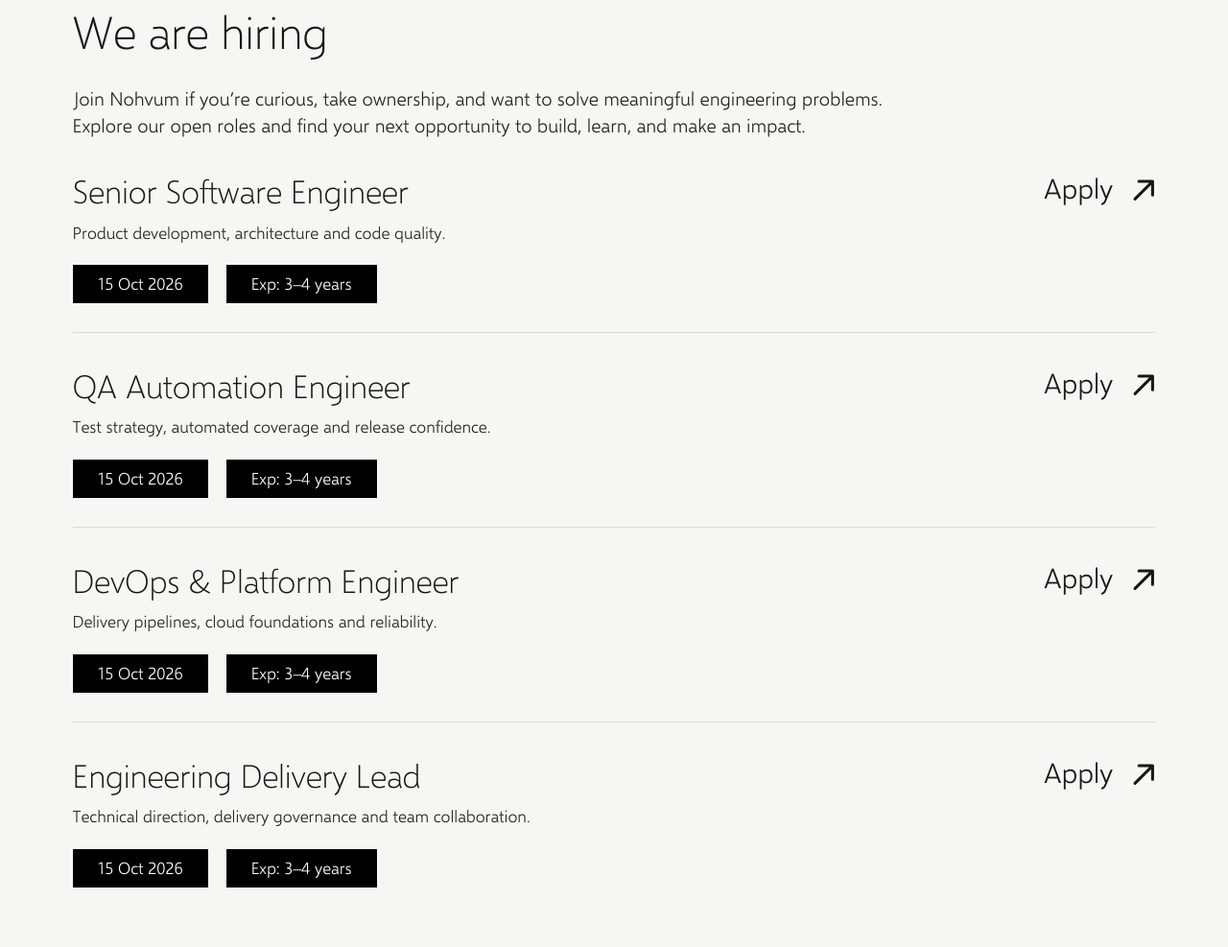
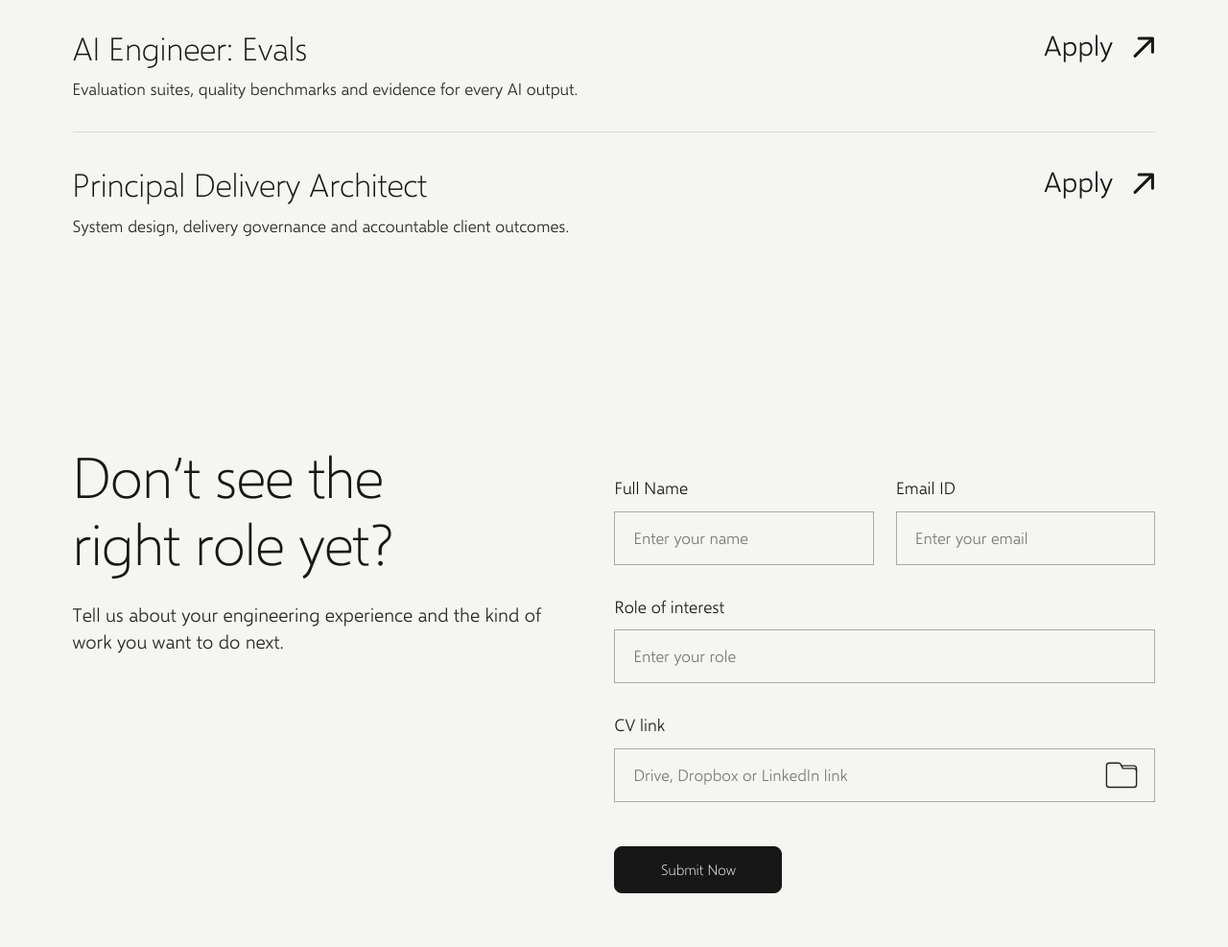
Before and after one commit to Nohvum/website, a plain HTML site: page careers.html in a window 1280 px wide. Shown: the part 783-1770 px from the top of the page at 96% size. Drawn offline with Linux system fonts and the light colour scheme.

Commit message:
List three open roles straight after Why join on Careers
- Remove the "We are hiring" heading and intro; the roles list follows the
  why-join text directly
- Roles are now AI Engineer: Infrastructure, AI Engineer: Evals and
  Principal Delivery Architect, each with a one-line description
- Drop the date and experience chips and their styles

```diff
--- a/assets/css/careers.css
+++ b/assets/css/careers.css
@@ -13,16 +13,12 @@
 .careers-why__text p { font-size: clamp(1.05rem, 0.95rem + 0.35vw, 1.25rem); line-height: 1.4; color: var(--ink-2); }
 .careers-why__text p + p { margin-top: 0.9em; }
 
-/* ---------- Open roles ---------- */
-.careers-roles { padding-block: clamp(60px, 7.2vw, 98px) clamp(64px, 8.6vw, 118px); }
-.careers-roles__intro { margin-top: clamp(16px, 2vw, 26px); font-size: clamp(1.05rem, 0.95rem + 0.35vw, 1.25rem); line-height: 1.4; color: var(--ink-2); max-width: 58rem; }
-.jobs { margin-top: 0; }
+/* ---------- Open roles (listed straight after the why-join text) ---------- */
+.jobs { margin-top: clamp(16px, 2vw, 26px); }
 .job { display: grid; grid-template-columns: minmax(0, 1fr) auto; gap: 12px 32px; padding-block: clamp(28px, 2.7vw, 36px) 30px; }
 .job + .job { border-top: 1px solid var(--line); }
 .job__title { font-size: clamp(1.55rem, 1.15rem + 1.2vw, 2.25rem); font-weight: 300; line-height: 1.2; letter-spacing: -0.005em; }
 .job__text { font-size: clamp(1rem, 0.96rem + 0.15vw, 1.09rem); color: var(--ink-2); margin-top: 10px; }
-.job__chips { display: flex; flex-wrap: wrap; gap: 12px 19px; margin-top: 20px; }
-.chip { display: inline-flex; align-items: center; min-height: 40px; padding: 6px 26px; background: #000; color: #fff; font-size: clamp(1rem, 0.96rem + 0.15vw, 1.09rem); line-height: 1.2; }
 .job__apply {
   align-self: start; display: inline-flex; align-items: center; gap: 10px;
   font-size: clamp(1.4rem, 1.1rem + 0.9vw, 2rem); font-weight: 350; line-height: 1.2;
@@ -33,7 +29,6 @@
 @media (max-width: 560px) {
   .job { grid-template-columns: 1fr; }
   .job__apply { grid-row: 2; justify-self: start; }
-  .chip { padding-inline: 18px; }
 }
 
 /* ---------- Application form ---------- */
--- a/careers.html
+++ b/careers.html
@@ -66,46 +66,27 @@
         <p>You’ll be working with engineers who care about how things are built, not just what gets shipped. At Nohvum, we bring <span class="nowrap">AI-native</span> execution together with human judgement, giving people the freedom to question assumptions, solve difficult problems and improve how software is delivered.</p>
         <p>We believe great engineering comes from curiosity, ownership and accountability. If you want to work on meaningful systems, learn continuously and help shape a better way to build software, there’s a place for you at Nohvum.</p>
       </div>
-    </div>
-  </section>
-
-  <!-- Open roles -->
-  <section class="section section--tint careers-roles" aria-labelledby="roles-title">
-    <div class="container">
-      <h2 class="h2" id="roles-title" data-reveal>We are hiring</h2>
-      <p class="careers-roles__intro" data-reveal data-reveal-delay="0.1">Join Nohvum if you’re curious, take ownership, and want to solve meaningful engineering problems.<br>Explore our open roles and find your next opportunity to build, learn, and make an impact.</p>
-      <ul class="jobs" role="list" data-reveal-group="0.1">
+      <ul class="jobs" role="list" aria-label="Open roles" data-reveal-group="0.1">
         <li class="job">
           <div class="job__main">
-            <h3 class="job__title">Senior Software Engineer</h3>
-            <p class="job__text">Product development, architecture and code quality.</p>
-            <p class="job__chips"><span class="chip"><time datetime="2026-10-15">15 Oct 2026</time></span><span class="chip">Exp: 3–4 years</span></p>
+            <h3 class="job__title">AI Engineer: Infrastructure</h3>
+            <p class="job__text">Model serving, agent runtimes and the platforms AI delivery runs on.</p>
           </div>
-          <a class="job__apply" href="#apply" data-apply-role="Senior Software Engineer">Apply<span class="visually-hidden"> for Senior Software Engineer</span> <svg class="arw" viewBox="0 0 12 12" aria-hidden="true"><path d="M1.5 10.5 10.5 1.5M3.5 1.5h7v7"/></svg></a>
+          <a class="job__apply" href="#apply" data-apply-role="AI Engineer: Infrastructure">Apply<span class="visually-hidden"> for AI Engineer: Infrastructure</span> <svg class="arw" viewBox="0 0 12 12" aria-hidden="true"><path d="M1.5 10.5 10.5 1.5M3.5 1.5h7v7"/></svg></a>
         </li>
         <li class="job">
           <div class="job__main">
-            <h3 class="job__title">QA Automation Engineer</h3>
-            <p class="job__text">Test strategy, automated coverage and release confidence.</p>
-            <p class="job__chips"><span class="chip"><time datetime="2026-10-15">15 Oct 2026</time></span><span class="chip">Exp: 3–4 years</span></p>
+            <h3 class="job__title">AI Engineer: Evals</h3>
+            <p class="job__text">Evaluation suites, quality benchmarks and evidence for every AI output.</p>
           </div>
-          <a class="job__apply" href="#apply" data-apply-role="QA Automation Engineer">Apply<span class="visually-hidden"> for QA Automation Engineer</span> <svg class="arw" viewBox="0 0 12 12" aria-hidden="true"><path d="M1.5 10.5 10.5 1.5M3.5 1.5h7v7"/></svg></a>
+          <a class="job__apply" href="#apply" data-apply-role="AI Engineer: Evals">Apply<span class="visually-hidden"> for AI Engineer: Evals</span> <svg class="arw" viewBox="0 0 12 12" aria-hidden="true"><path d="M1.5 10.5 10.5 1.5M3.5 1.5h7v7"/></svg></a>
         </li>
         <li class="job">
           <div class="job__main">
-            <h3 class="job__title">DevOps &amp; Platform Engineer</h3>
-            <p class="job__text">Delivery pipelines, cloud foundations and reliability.</p>
-            <p class="job__chips"><span class="chip"><time datetime="2026-10-15">15 Oct 2026</time></span><span class="chip">Exp: 3–4 years</span></p>
+            <h3 class="job__title">Principal Delivery Architect</h3>
+            <p class="job__text">System design, delivery governance and accountable client outcomes.</p>
           </div>
-          <a class="job__apply" href="#apply" data-apply-role="DevOps &amp; Platform Engineer">Apply<span class="visually-hidden"> for DevOps &amp; Platform Engineer</span> <svg class="arw" viewBox="0 0 12 12" aria-hidden="true"><path d="M1.5 10.5 10.5 1.5M3.5 1.5h7v7"/></svg></a>
-        </li>
-        <li class="job">
-          <div class="job__main">
-            <h3 class="job__title">Engineering Delivery Lead</h3>
-            <p class="job__text">Technical direction, delivery governance and team collaboration.</p>
-            <p class="job__chips"><span class="chip"><time datetime="2026-10-15">15 Oct 2026</time></span><span class="chip">Exp: 3–4 years</span></p>
-          </div>
-          <a class="job__apply" href="#apply" data-apply-role="Engineering Delivery Lead">Apply<span class="visually-hidden"> for Engineering Delivery Lead</span> <svg class="arw" viewBox="0 0 12 12" aria-hidden="true"><path d="M1.5 10.5 10.5 1.5M3.5 1.5h7v7"/></svg></a>
+          <a class="job__apply" href="#apply" data-apply-role="Principal Delivery Architect">Apply<span class="visually-hidden"> for Principal Delivery Architect</span> <svg class="arw" viewBox="0 0 12 12" aria-hidden="true"><path d="M1.5 10.5 10.5 1.5M3.5 1.5h7v7"/></svg></a>
         </li>
       </ul>
     </div>
```
